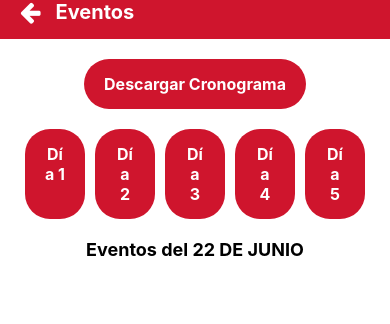
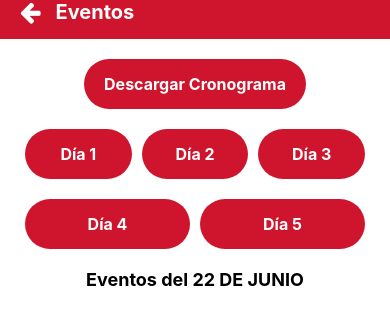
Before and after one commit to cristianrcxdd/login_react_native, a React Native app: screen /Event in a window 390 px wide. Shown: the top 324 px of the page. Built offline with nearby package versions, Linux system fonts and the light colour scheme; no server answers.

Commit message:
cambio de lugar de los botones dia

```diff
--- a/page/Event.js
+++ b/page/Event.js
@@ -60,12 +60,15 @@ const Event = () => {
 
   const statusBarHeight = Platform.OS === 'android' ? StatusBar.currentHeight : 0;
 
-  const dateMap = {
+  const dateMapTop = {
     'Día 1': '2024-06-22',
     'Día 2': '2024-06-25',
     'Día 3': '2024-06-26',
+  };
+
+  const dateMapBottom = {
     'Día 4': '2024-06-27',
-    'Día 5': '2024-06-28'
+    'Día 5': '2024-06-28',
   };
 
   const formatDate = (date) => {
@@ -106,7 +109,25 @@ const Event = () => {
         </TouchableOpacity>
 
         <View style={styles.dateButtons}>
-          {Object.entries(dateMap).map(([day, date]) => (
+  {Object.entries(dateMapTop).map(([day, date]) => (
+    <TouchableOpacity
+      key={day}
+      style={[styles.dateButton, isLoading ? styles.disabledDateButton : null]}
+      onPress={() => {
+        if (!isLoading) {
+          setSelectedDate(date);
+          fetchEvents(date);
+        }
+      }}
+      disabled={isLoading}
+    >
+      <Text style={styles.dateButtonText}>{day}</Text>
+    </TouchableOpacity>
+  ))}
+</View>
+
+<View style={styles.dateButtons}>
+  {Object.entries(dateMapBottom).map(([day, date]) => (
     <TouchableOpacity
       key={day}
       style={[styles.dateButton, isLoading ? styles.disabledDateButton : null]}
```
Lines whose indentation alone changed are shown as unchanged.
